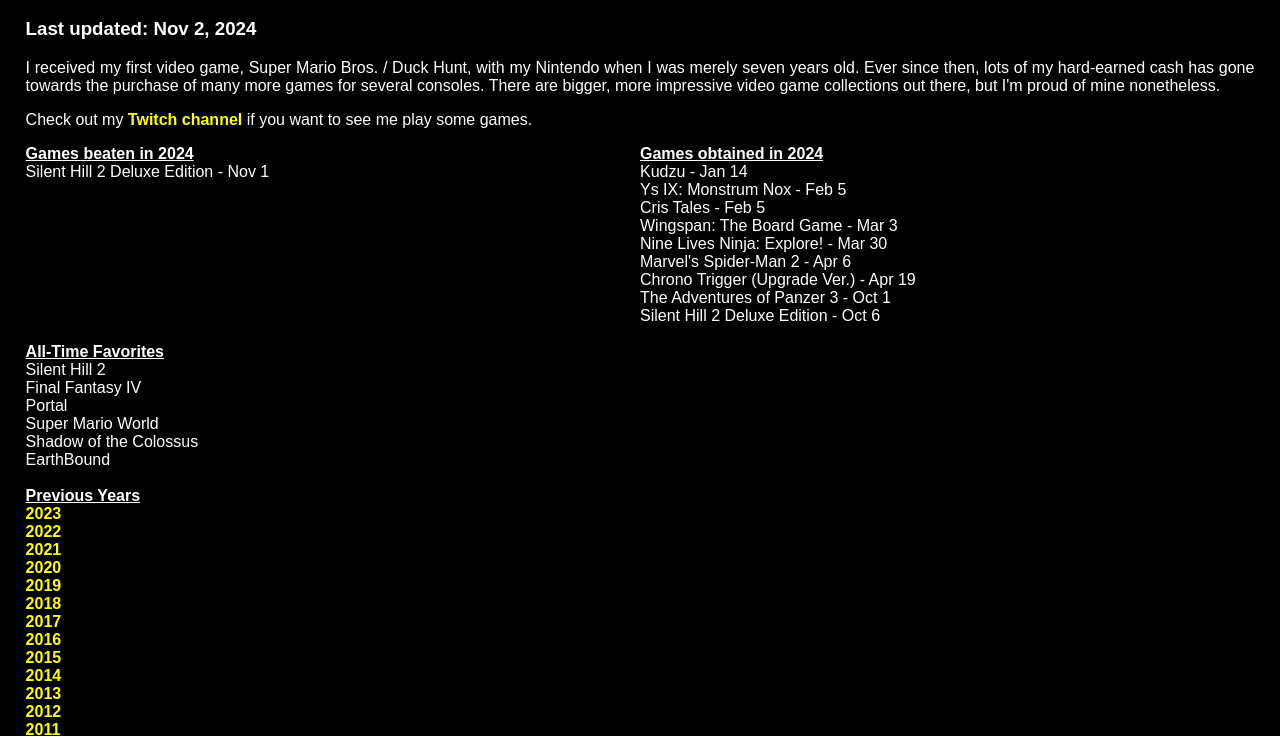
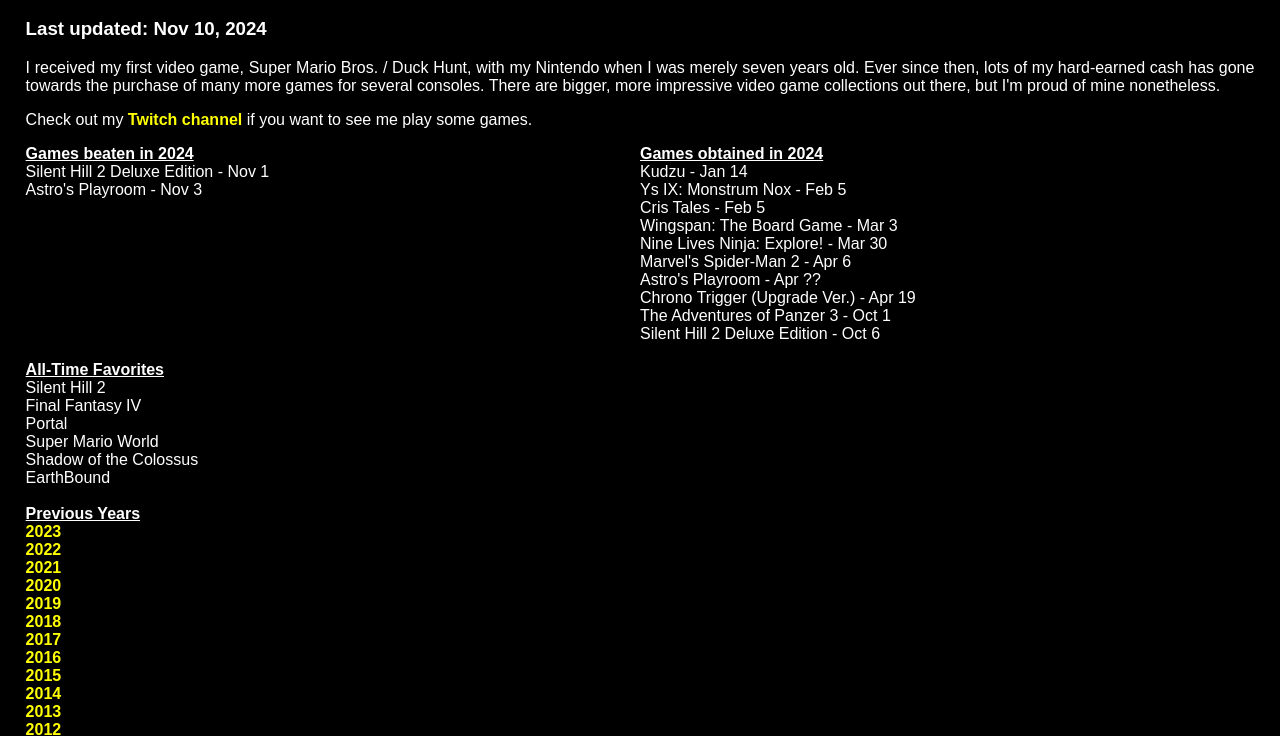
Before and after one commit to ssrobins/ssrobins.github.io, a plain HTML site: page games.html in a window 1280 px wide. Shown: the part 66-802 px from the top of the page. Drawn offline with Linux system fonts and the light colour scheme.

Commit message:
Beat Astro's Playroom
Also retroactively add it to the 'Games Obtained' list and the PS5 game list

```diff
--- a/games.html
+++ b/games.html
@@ -10,7 +10,7 @@
 
 <h1>My video games</h1>
 
-<h3>Last updated: Nov 2, 2024</h3>
+<h3>Last updated: Nov 10, 2024</h3>
 
 <p>I received my first video game, Super Mario Bros. / Duck Hunt, with my Nintendo when I was merely seven years old. Ever since then, lots of my hard-earned cash has gone towards the purchase of many more games for several consoles. There are bigger, more impressive video game collections out there, but I'm proud of mine nonetheless.</p>
 
@@ -22,6 +22,7 @@
 <h4>Games beaten in 2024</h4>
 <ul>
 <li>Silent Hill 2 Deluxe Edition - Nov 1</li>
+<li>Astro's Playroom - Nov 3</li>
 </ul>
 </td>
 
@@ -34,6 +35,7 @@
 <li>Wingspan: The Board Game - Mar 3</li>
 <li>Nine Lives Ninja: Explore! - Mar 30</li>
 <li>Marvel's Spider-Man 2 - Apr 6</li>
+<li>Astro's Playroom - Apr ??</li>
 <li>Chrono Trigger (Upgrade Ver.) - Apr 19</li>
 <li>The Adventures of Panzer 3 - Oct 1</li>
 <li>Silent Hill 2 Deluxe Edition - Oct 6</li>
@@ -271,6 +273,7 @@
 <td>
 <h4 id="ps5">PlayStation 5</h4>
 <ul>
+<li>Astro's Playroom</li>
 <li>Marvel's Spider-Man 2</li>
 <li>Silent Hill 2 Deluxe Edition</li>
 </ul>
```
